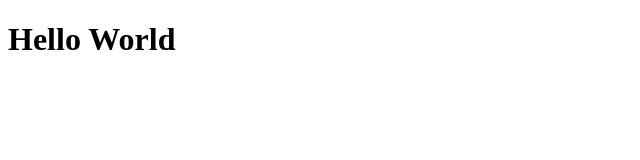
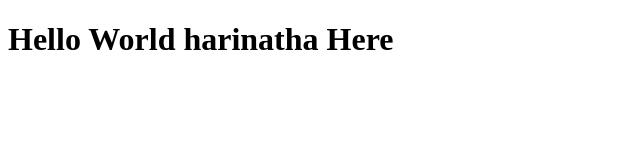
Before and after one commit to harinathatutorials/Bindu_Project, a plain HTML site: page index.html in a window 1280 px wide. Shown: the whole page, without its empty margins (0-640 px from the left). Drawn offline with Linux system fonts and the light colour scheme.

Commit message:
Updated Html in harinatha Branch

```diff
--- a/index.html
+++ b/index.html
@@ -7,6 +7,6 @@
     <title>Document</title>
 </head>
 <body>
-    <h1>Hello World</h1>
+    <h1>Hello World harinatha Here</h1>
 </body>
 </html>
```
